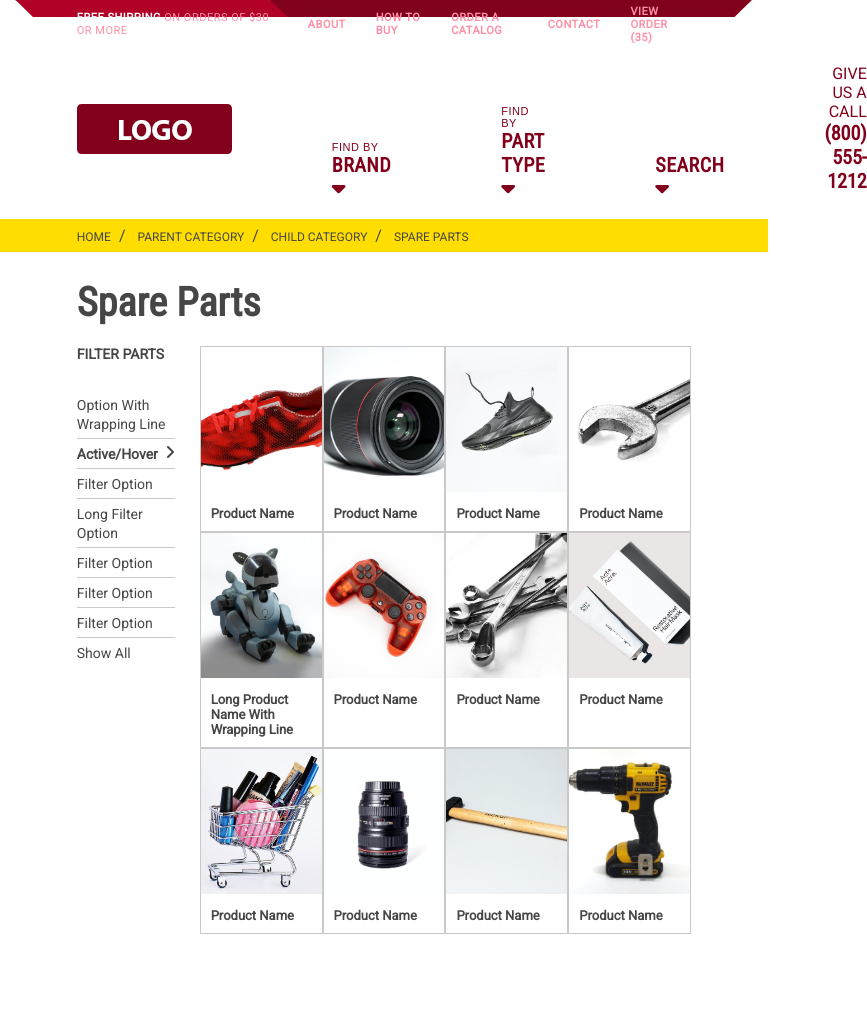
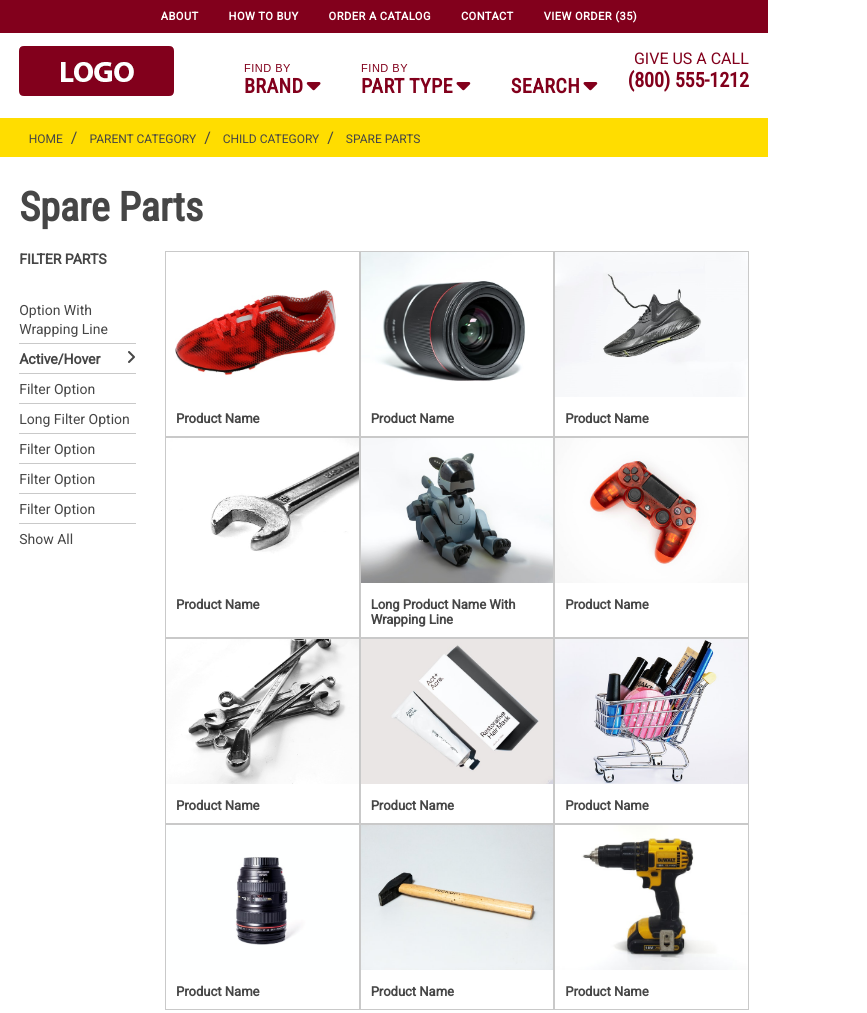
Before and after one commit to nataliecardot/sample-shop, a plain HTML site: page index.html in a window 768 px wide. Shown: the whole page, 867 px wide, since content can reach past the window. Before the commit the page ends 959 px from the top, so only its background shows below. Drawn offline with Linux system fonts and the light colour scheme.

Commit message:
Add tablet styling

```diff
--- a/style.css
+++ b/style.css
@@ -165,7 +165,7 @@ ul.breadcrumbs li + li::before {
 .products {
   width: 80%;
   display: grid;
-  grid-template-columns: repeat(auto-fit, minmax(25%, 1fr));
+  grid-template-columns: repeat(4, 1fr);
 }
 
 .product {
@@ -307,3 +307,45 @@ ul.breadcrumbs li,
     border: none;
   }
 }
+
+/* Tablets - same as Bootstrap 4 col-md */
+@media screen and (min-width: 768px) and (max-width: 991px) {
+  .top-nav {
+    background: none;
+    background-color: var(--deep-red-theme);
+    padding: 10px;
+    text-align: center;
+  }
+
+  .top-nav-container {
+    justify-content: center;
+  }
+
+  .top-nav a {
+    color: #fff;
+  }
+
+  p.announcement-desktop {
+    display: none;
+  }
+
+  .products {
+    grid-template-columns: repeat(3, 1fr);
+  }
+
+  .container {
+    width: 95%;
+  }
+
+  .drop-btn {
+    margin-left: 20px;
+  }
+
+  .breadcrumbs-container {
+    padding: 10px;
+  }
+
+  .mid-nav-container p {
+    margin-left: 20px;
+  }
+}
```
